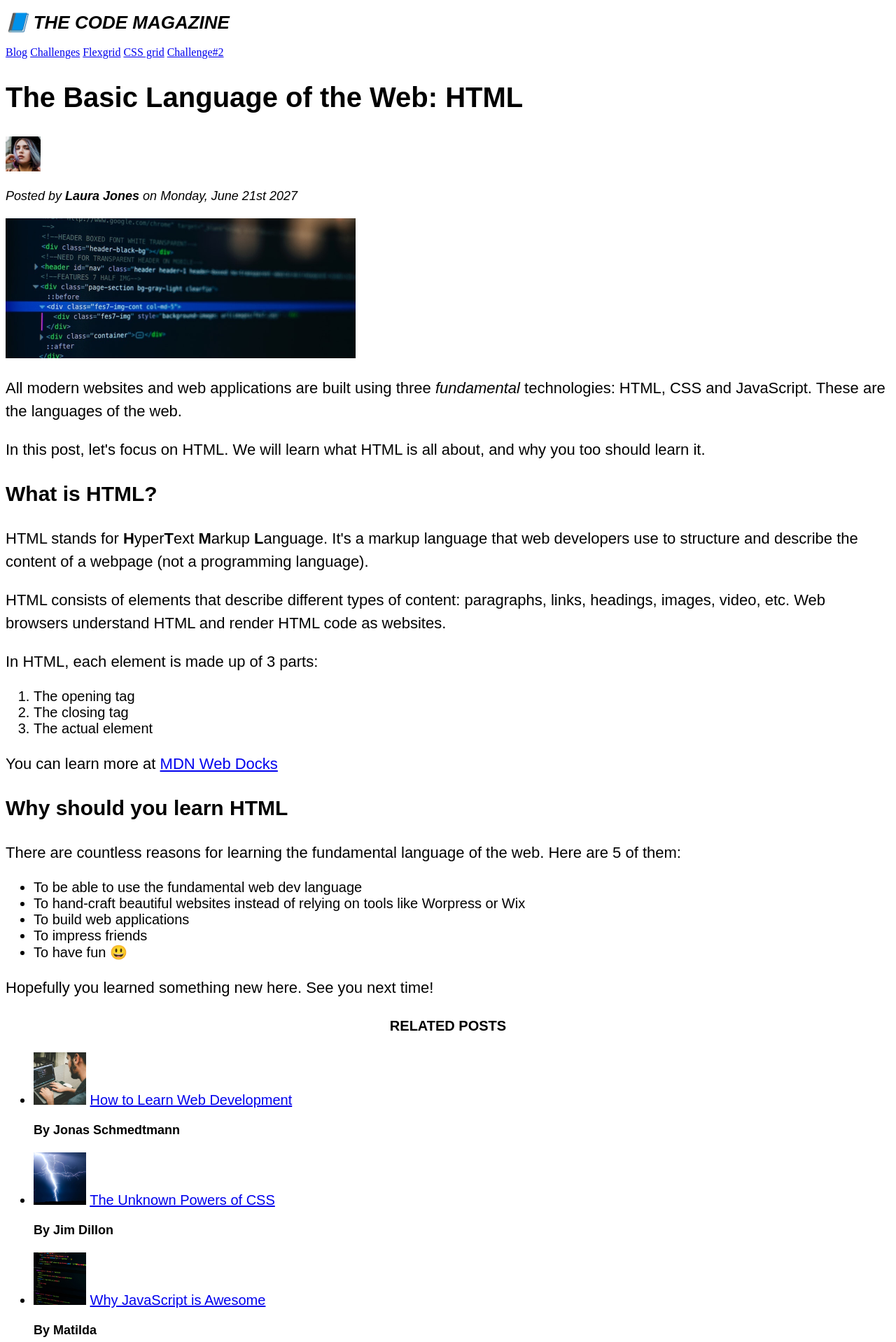
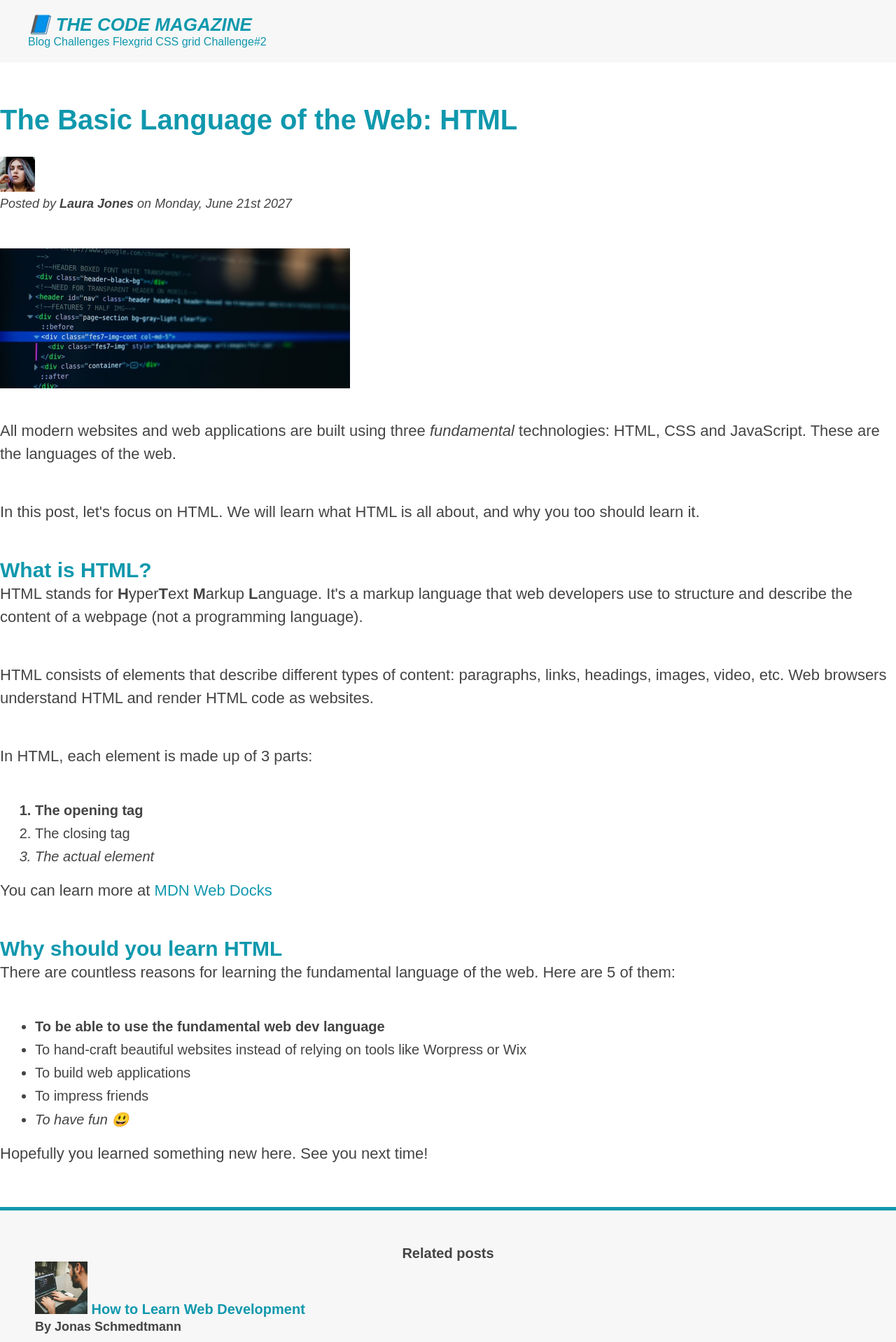
Before and after one commit to spiros-zer/Udemy-HTML-CSS, a plain HTML site: page Tutorial/03-CSS-Fundamentals/index.html in a window 1280 px wide. Shown: the top 1918 px of the page at 70% size. Drawn offline with Linux system fonts and the light colour scheme.

Commit message:
Course progression

```diff
--- /dev/null
+++ b/Tutorial/03-CSS-Fundamentals/challenge-style.css
@@ -0,0 +1,66 @@
+body {
+  font-family: sans-serif;
+  line-height: 1.4;
+}
+
+.product {
+  border: 4px solid #000;
+  font-size: 15px;
+}
+
+.product-name {
+  text-align: center;
+  text-transform: uppercase;
+  font-size: 22px;
+
+  background-color: #f7f7f7;
+}
+
+/** Product Info */
+
+.product-price {
+  font-size: 24px;
+}
+
+.offer {
+  text-transform: uppercase;
+  font-size: 12px;
+  font-weight: bold;
+  color: #444;
+}
+
+.more-info:link,
+.more-info:visited {
+  color: #000000;
+}
+
+.more-info:hover,
+.more-info:active {
+  text-decoration: none;
+}
+
+/** Product Details */
+.details-header {
+  font-size: 15px;
+  text-transform: uppercase;
+}
+
+.details-list {
+  list-style: square;
+}
+
+.add-to-cart {
+  color: #fff;
+  font-size: 20px;
+  text-transform: uppercase;
+
+  background-color: #000000;
+  border: none;
+  cursor: pointer;
+}
+
+.add-to-cart:hover {
+  color: #000;
+
+  background-color: #fff;
+}
--- a/Tutorial/03-CSS-Fundamentals/index.html
+++ b/Tutorial/03-CSS-Fundamentals/index.html
@@ -20,7 +20,7 @@
   </head>
   <!--The body contains all the elements that are visible on the page-->
   <body>
-    <header>
+    <header class="main-header">
       <!--
       The headings main purpose is to structurize big blocks of text into logical sections and give them a heading/title
 
@@ -53,7 +53,7 @@
     </header>
 
     <article>
-      <header>
+      <header class="post-header">
         <h2>The Basic Language of the Web: HTML</h2>
 
         <img
@@ -124,7 +124,7 @@
       <p>In HTML, each element is made up of 3 parts:</p>
 
       <ol>
-        <li>The opening tag</li>
+        <li class="first-li">The opening tag</li>
         <li>The closing tag</li>
         <li>The actual element</li>
       </ol>
@@ -162,7 +162,7 @@
     <aside>
       <h4>Related posts</h4>
 
-      <ul>
+      <ul class="related">
         <li>
           <img
             src="img/related-1.jpg"
@@ -206,5 +206,3 @@
 </html>
 
 <!--HTML does not care about newlines-->
-<!--For the id option I cannot have multiple ids with the same name. I instead use classes-->
-<!--In classes if we have multiple words we use - to separate them due to CSS convention-->
--- a/Tutorial/03-CSS-Fundamentals/style.css
+++ b/Tutorial/03-CSS-Fundamentals/style.css
@@ -1,48 +1,74 @@
-h1,
-h2,
-h3,
-h4,
-p,
-li {
+* {
+  margin: 0;
+  padding: 0;
+}
+
+body {
+  color: #444;
   font-family: sans-serif;
+}
+
+.main-header {
+  background-color: #f7f7f7;
+  padding: 20px 40px;
+  margin-bottom: 60px;
+}
+
+article {
+  margin-bottom: 60px;
+}
+
+.post-header {
+  margin-bottom: 40px;
+}
+
+h1, h2, h3 {
+  color: #1098ad;
 }
 
 h1 {
   font-size: 26px;
-  font-family: sans-serif;
   text-transform: uppercase;
   font-style: italic;
+  color: #1098ad;
 }
 
 h2 {
   font-size: 40px;
-  font-family: sans-serif;
+  margin-bottom: 30px;
 }
 
 h3 {
   font-size: 30px;
-  font-family: sans-serif;
+  margin-top: ;
 }
 
 h4 {
   font-size: 20px;
   font-family: sans-serif;
-  text-transform: uppercase;
   text-align: center;
 }
 
 p {
   font-size: 22px;
-  font-family: sans-serif;
   line-height: 1.5;
+  margin-bottom: 50px;
+}
+
+ul, ol {
+  margin-left: 50px;
+  margin-bottom: 20px;
 }
 
 /* we only style the list item and not the list itself */
 li {
   font-size: 20px;
-  font-family: sans-serif;
+  margin-bottom: 10px;
 }
 
+li:last-child {
+  margin-bottom: 0px;
+}
 /* descendant selector */
 /* footer p {
   font-size: 16px;
@@ -67,8 +93,69 @@ li {
   font-weight: bold;
 }
 
+.related {
+  list-style: none;
+}
+
+aside {
+  background-color: #f7f7f7;
+  border-top: 5px solid #1098ad;
+  border-bottom: 5px solid #1098ad;
+  padding: 50px 0px;
+}
+
+/* .first-li {
+  font-weight: bold;
+} */
+
+/* Pseudo class */
+li:first-child {
+  font-weight: bold;
+}
+
+li:last-child {
+  font-style: italic;
+}
+
+/* li:nth-child(odd) {
+  color: red;
+} */
+
+/*
+  Misconception
+  The bellow example does not work because it will search for:
+  the first-child of article and this child has to be a <p> element
+  article p:first-child {
+    color: red;
+  }
+*/
+
+/* When styling <a> we dont use an element picker but instead pseudoclasses because then we will be able to target different states of the link */
+a:link { /* <a> with links */
+  color: #1098ad;
+  text-decoration: none;
+}
+
+a:visited { /* <a> I have already pressed */
+  color: #1098ad;
+}
+
+a:hover { /* <a> I hover my mouse over */
+  color: orangered;
+  font-weight: bold;
+  text-decoration: underline orangered;
+}
+
+a:active { /* <a> that i am clicking */
+  background-color: black;
+  font-style: italic;
+}
+
 /* Descendant selectors can generally get out of hand and reflect the code structure of the HTML. This will lead in unmaintanable code and it is a bad practice.
 
 When things get more complicated it is better to give HTML elements a name and select them based on their given name. */
 
-/* In selectors for classes we use . and for ids we use # */
+/* In selectors for .class we use . and for #id we use # */
+/* For the #id option I cannot have multiple #id with the same name. I instead use .class */
+/* In .classes if we have multiple words we use - to separate them due to CSS convention */
+/* In real world applications we use .classes for future proofing the code
```
Also changed, not shown: Tutorial/03-CSS-Fundamentals/challenge.html (+9 -8 lines).
